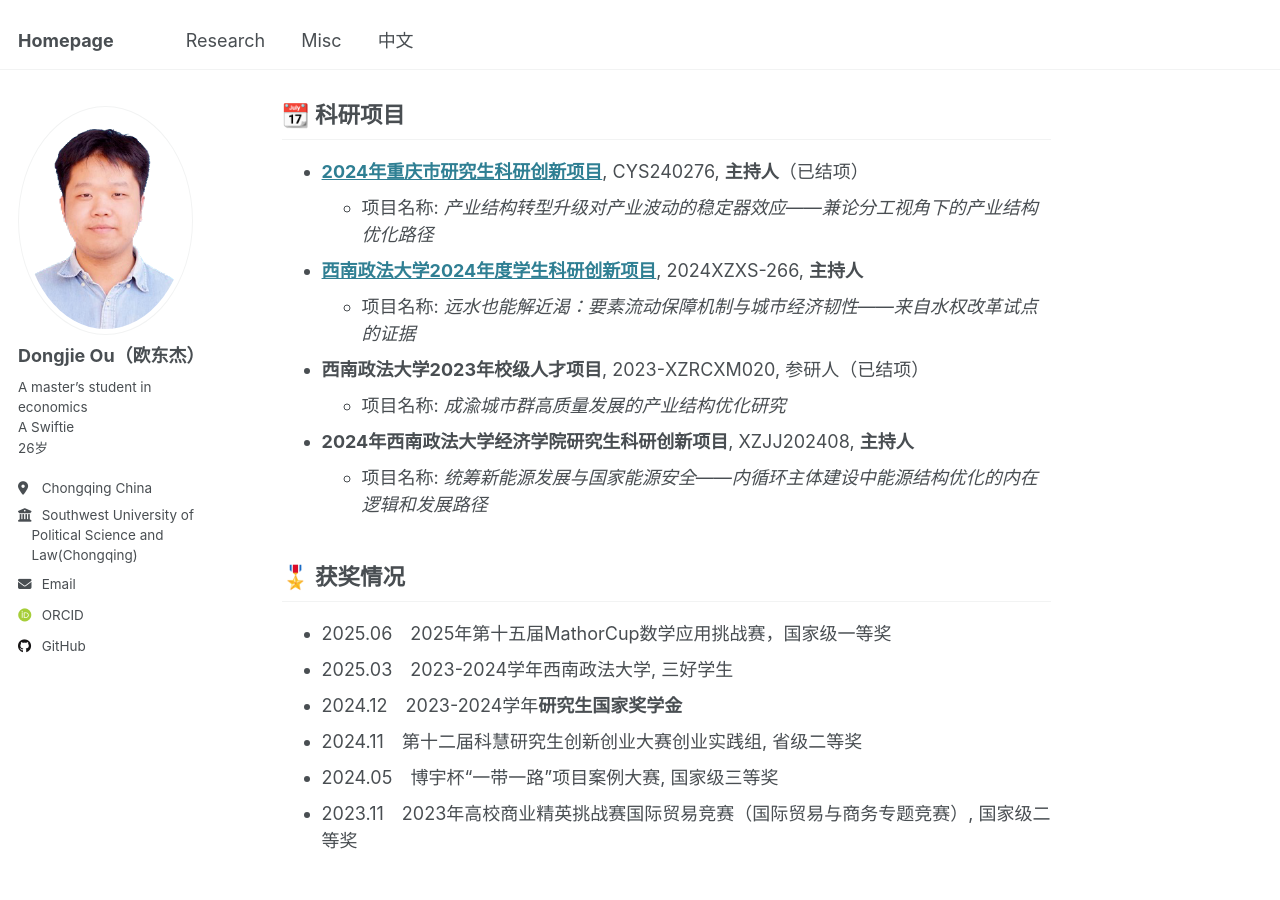
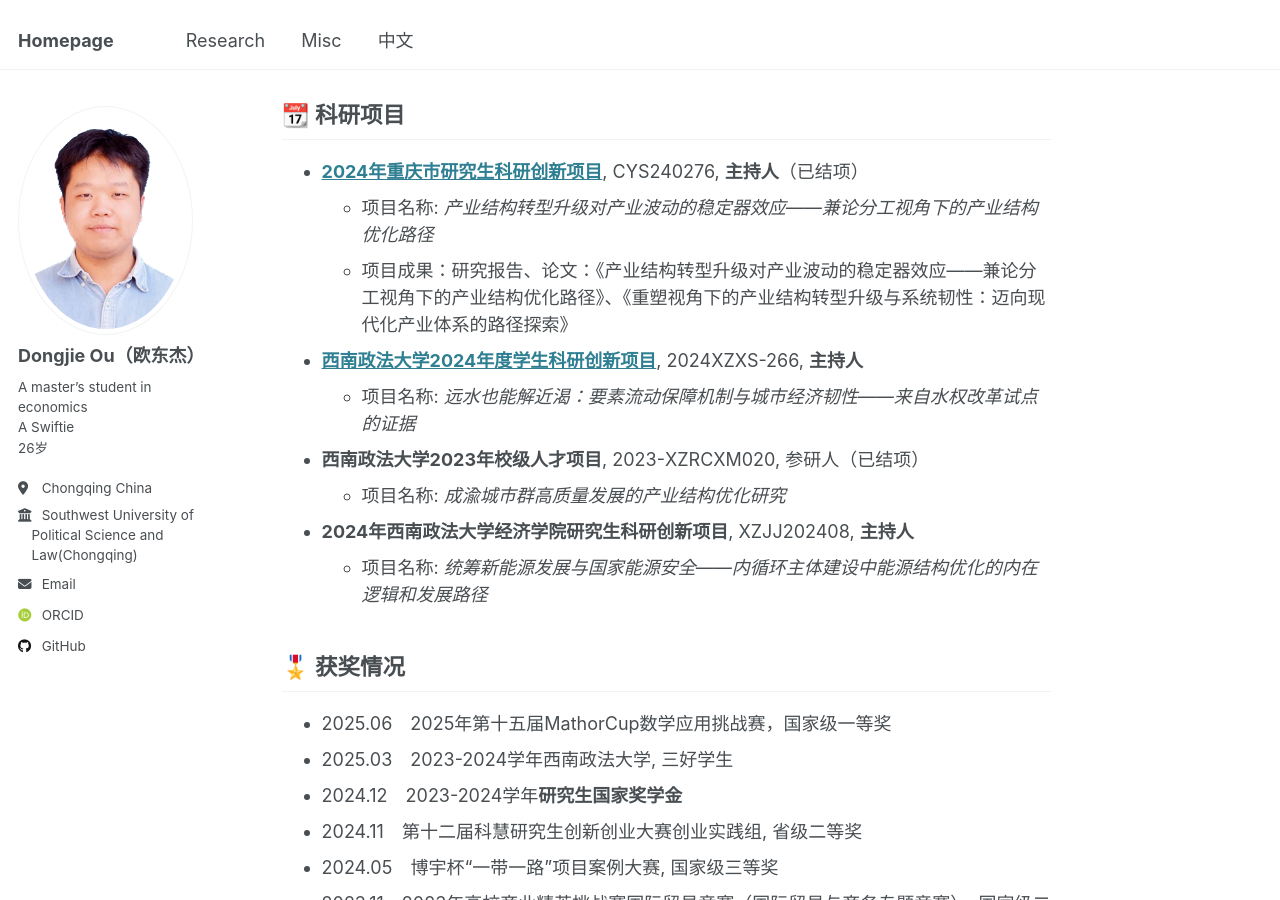
Before and after one commit to oudongjie2001/oudongjie2001.github.io, a Jekyll site: the page built from _pages/dongjieou_cn.md, in a window 1280 px wide and 900 px high, scrolled down 3886 px. Built offline with Jekyll 4.4.1, drawn with Linux system fonts in a browser that asks for light colours; some web fonts are replaced; part of the change alters nothing that is shown; some of the changed text lies outside the part shown.

Commit message:
Update dongjieou_cn.md

```diff
--- a/_pages/dongjieou_cn.md
+++ b/_pages/dongjieou_cn.md
@@ -45,18 +45,18 @@ redirect_from:
 
 ## 📑论文发表与工作论文
 ### 1.已录用/发表论文
-- 1.杨丽君, **欧东杰**, ***“一带一路”与沿线内陆国家经济增长：基于机器学习合成控制法的新证据***,[*世界经济文汇*](http://sjjjwh.magtech.com.cn/CN/0488-6364/home.shtml) (***CSSCI***)&emsp;**已录用**
+- 1.杨丽君, **欧东杰**, ***“一带一路”与沿线内陆国家经济增长：基于机器学习合成控制法的新证据***,&emsp;[*世界经济文汇*](http://sjjjwh.magtech.com.cn/CN/0488-6364/home.shtml)&emsp;(***CSSCI***)&emsp;**已录用**
   - 基于机器学习的合成控制法，利用卫星夜间灯光数据，评估“一带一路”倡议对沿线内陆国家经济增长的影响，探讨“一带一路”倡议对沿线内陆国家与非内陆国家经济增长的异质性作用、邻国的“相邻距离效应”影响。
   - 论文入选*2025年第十一届香樟经济学年会（CEC）*。
   - 论文入选*中国世界经济学会全球治理政治经济学论坛（2024）*。
 
 ### 2.工作论文
-- 1.**欧东杰**, 杨丽君, ***产业结构转型升级与产业系统波动——兼论分工视角下的产业结构优化路径***,[*产业经济评论*](https://xdch.cbpt.cnki.net/WKG/WebPublication/index.aspx?mid=xdch) (***CSSCI扩展版***)&emsp;复审作者修改阶段
+- 1.**欧东杰**, 杨丽君, ***产业结构转型升级与产业系统波动——兼论分工视角下的产业结构优化路径***,&emsp;[*产业经济评论*](https://xdch.cbpt.cnki.net/WKG/WebPublication/index.aspx?mid=xdch)&emsp;(*CSSCI扩展版*)&emsp;复审作者修改阶段
   - 从分工视角梳理产业结构转型升级逻辑，从两个特征和两个要求角度、揭示产业结构优化本质：产业结构合理化、高度化、生态化和产业融合；并进行基于不可移动生产要素（土地）和不可移动生产要素（劳动、资本、数据和科技）的调节效应分析。
   - 论文入选*第十届张培刚发展经济学优秀成果奖、第七届张培刚发展经济学青年学者奖颁奖典礼暨“构建高水平社会主义市场经济体制推进中国式现代化”论坛*, 华中科技大学。
   - 重庆市教育委员会-重庆市研究生科研创新项目支持（CYS240276）。
 
-- 2.杨丽君, **欧东杰**, ***贸易政策不确定性如何影响企业要素生产率？——机制与企业自主调整化解的视角***
+- 2.杨丽君, **欧东杰**, ***贸易政策不确定性如何影响企业要素生产率？——机制与企业自主调整化解的视角***,&emsp;***Review of Development Economics***&emsp;(*SSCI*)&emsp;Under Review
   - 聚焦地区加权下的贸易政策不确定性对企业全要素生产率的影响，系统考察其总体效应、作用路径；
   - 提出企业利用创新的韧性效应与内部治理和股权结构优化的内生稳定效应以主动应对的策略，探索推动实现企业发展的“韧性跃迁”与国家经济的稳中提质。
   - 论文入选*第二十四届全国高校国际贸易学科协作组会议暨2025年中国国际贸易学科发展论坛*, 全国高校国际贸易学科协作组、西南财经大学。
@@ -88,6 +88,7 @@ redirect_from:
 ## 📆 科研项目
 - **[2024年重庆市研究生科研创新项目](https://yjsy.swupl.edu.cn/ggtz/f19991cf461c4665b20ed73bba533283.html)**, CYS240276, **主持人**（已结项）
   - 项目名称: *产业结构转型升级对产业波动的稳定器效应——兼论分工视角下的产业结构优化路径*
+  - 项目成果：研究报告、论文：《产业结构转型升级对产业波动的稳定器效应——兼论分工视角下的产业结构优化路径》、《重塑视角下的产业结构转型升级与系统韧性：迈向现代化产业体系的路径探索》
 - **[西南政法大学2024年度学生科研创新项目](https://kyc.swupl.edu.cn/kyxm/xskyxm/8669eb1ea67147abbc6c737575674c56.htm)**, 2024XZXS-266, **主持人**
   - 项目名称: *远水也能解近渴：要素流动保障机制与城市经济韧性——来自水权改革试点的证据*
 - **西南政法大学2023年校级人才项目**, 2023-XZRCXM020, 参研人（已结项）
```
